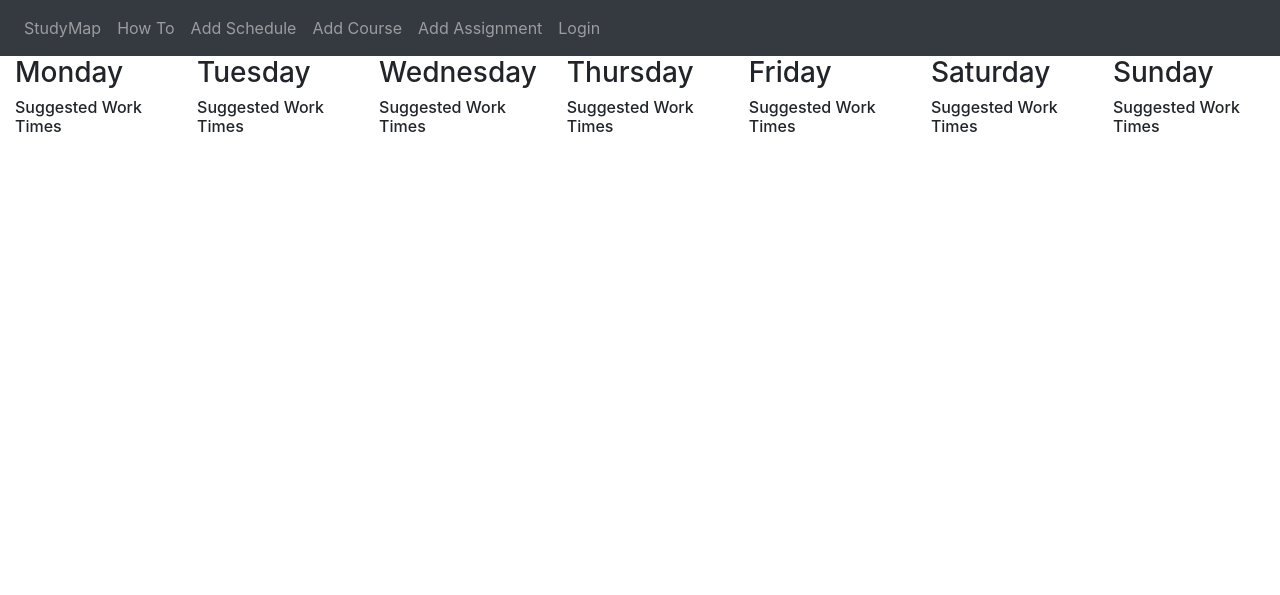
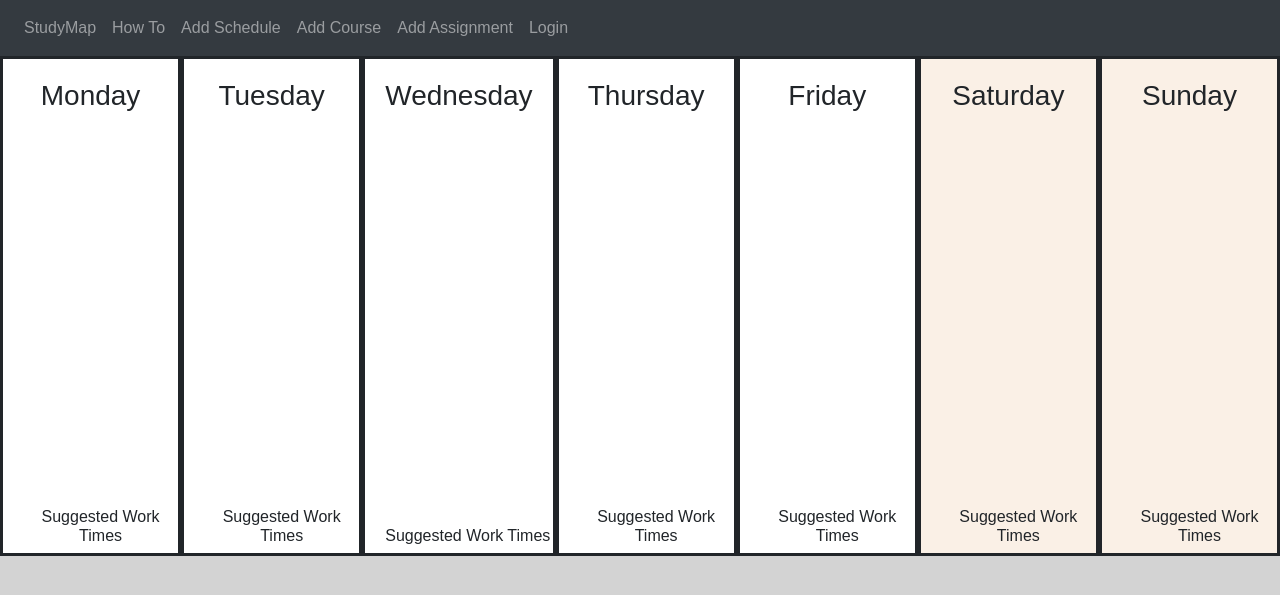
Before and after one commit to sharonday/StudyMap, a Flask app: page / in a window 1280 px wide. Shown: the top 595 px of the page. Run offline with Flask 2, Linux system fonts and the light colour scheme; some libraries are stand-ins or nearby versions.

Commit message:
switched over to the actual CSS file

```diff
--- a/static/style.css
+++ b/static/style.css
@@ -106,3 +106,33 @@ div > h2 {
     color: #39dc79;
 }
 /* end of login page css */
+
+body {
+  background-color: lightgrey;
+  font-family: inherit;
+}
+
+.weekday {
+  background-color: white;
+}
+
+.weekend {
+  background-color: linen;
+}
+
+.list {
+  padding: 20px;
+  border-style: solid;
+  border-weight: 10px;
+  min-height: 500px;
+}
+
+.list-title {
+  text-align: center;
+}
+
+.suggested-work-time {
+  text-align: center;
+  position: absolute;
+  bottom: 0;
+}
--- a/templates/index.html
+++ b/templates/index.html
@@ -8,7 +8,7 @@
   <script src="https://ajax.googleapis.com/ajax/libs/jquery/3.5.1/jquery.min.js"></script>
   <script src="https://cdnjs.cloudflare.com/ajax/libs/popper.js/1.16.0/umd/popper.min.js"></script>
   <script src="https://maxcdn.bootstrapcdn.com/bootstrap/4.5.2/js/bootstrap.min.js"></script>
-  <link rel="stylesheet" type="text/css" href="style.css">
+  <link rel="stylesheet" type="text/css" href="/static/style.css">
 </head>
 <body>
   <!-- A grey horizontal navbar that becomes vertical on small screens -->
```
